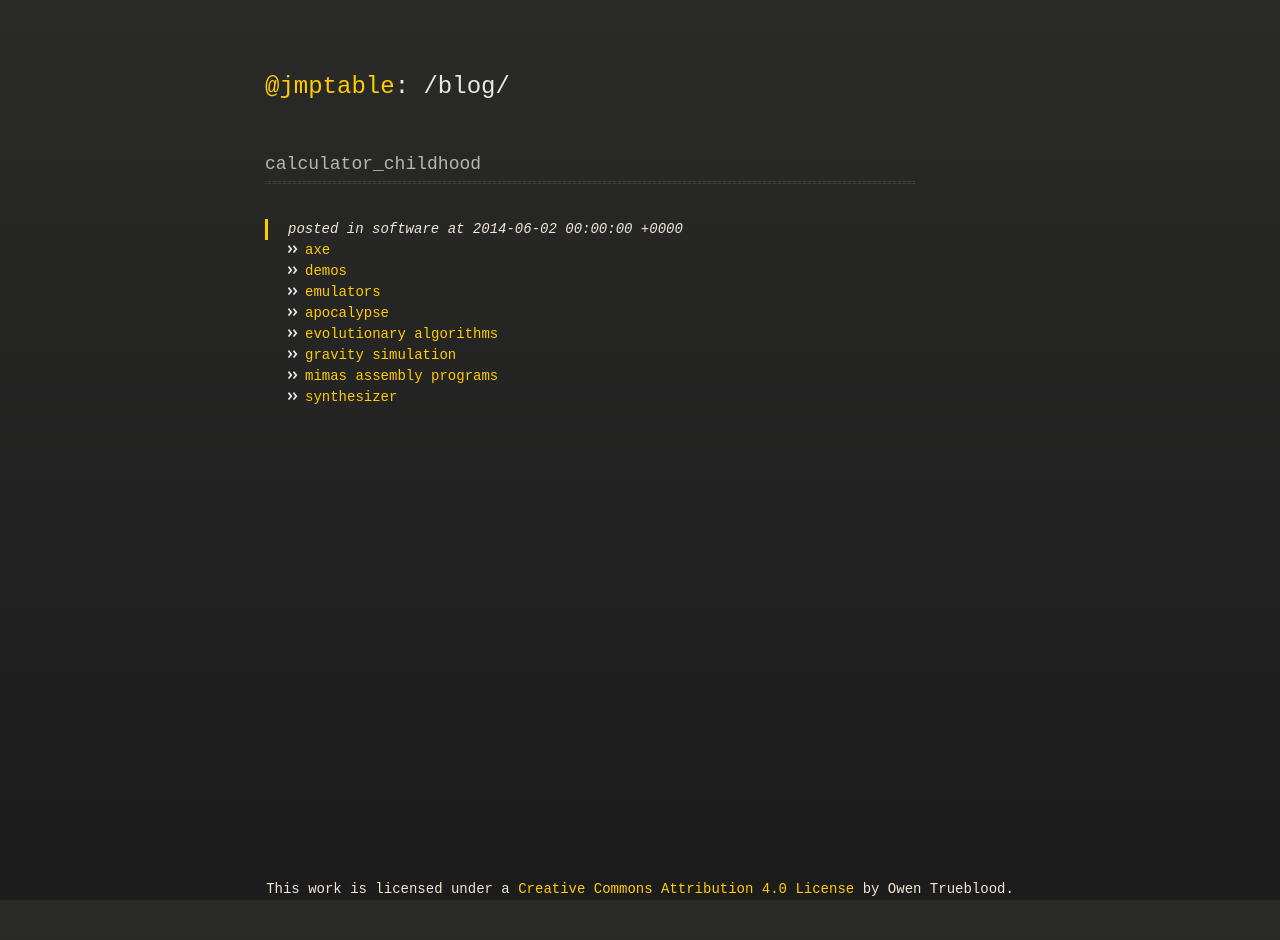
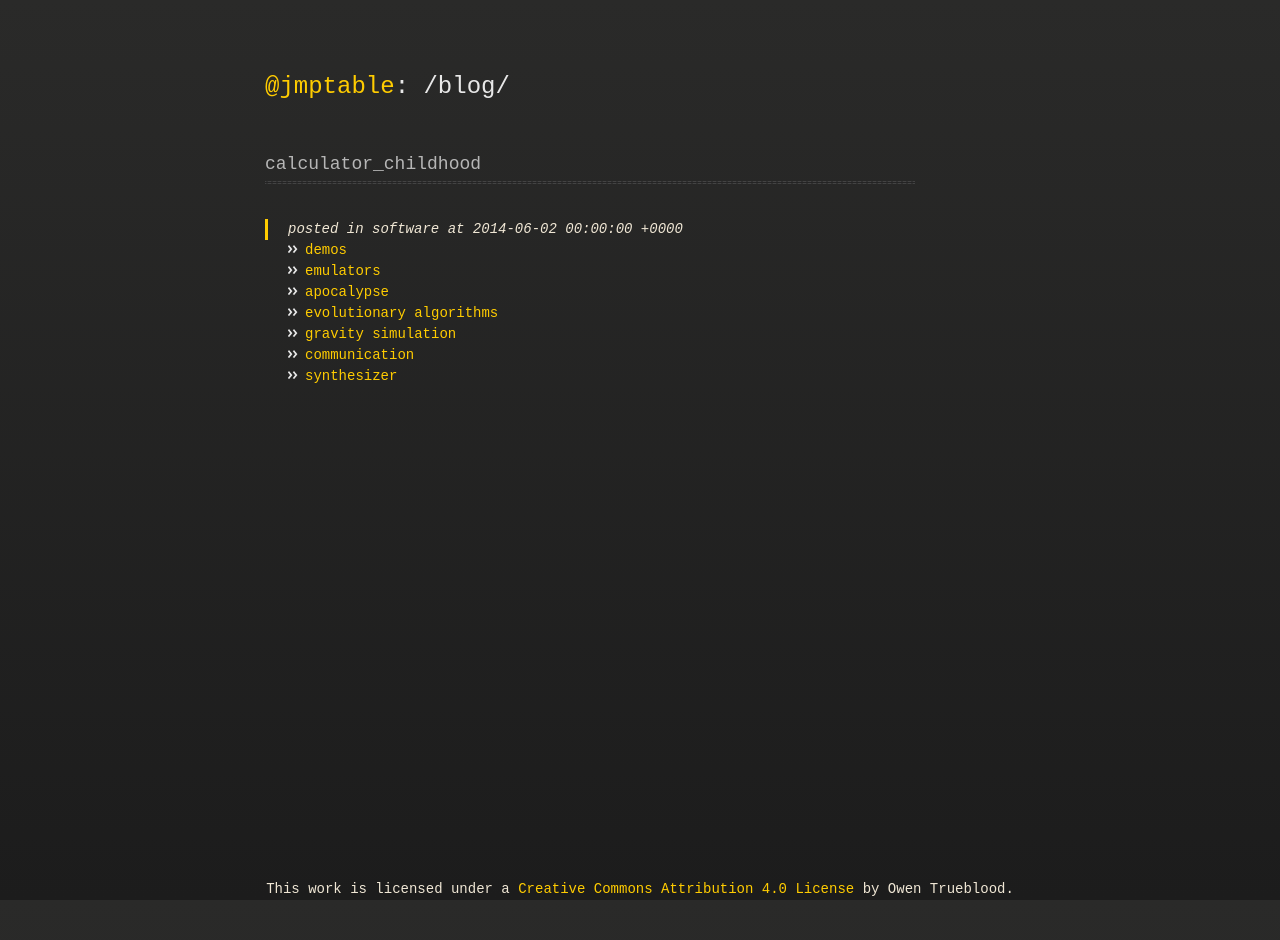
Before and after one commit to jmpinit/old-blog, a Jekyll site: the page built from _posts/2014-06-02-calculator_childhood.md, in a window 1280 px wide. Built offline with Jekyll 4.4.1, drawn with Linux system fonts in a browser that asks for light colours.

Commit message:
Fixed broken links from 905c8f3c7fcbcd409eac9b4e9a10383cea2b4dc7.

```diff
--- a/_posts/2014-06-02-calculator_childhood.md
+++ b/_posts/2014-06-02-calculator_childhood.md
@@ -8,11 +8,10 @@
 
 <!-- TODO Overview of calculator hacking in grade school -->
 
-* [axe](/subpost/2014/05/27/calculator_childhood_axe.html)
 * [demos](/subpost/2014/05/28/calculator_childhood_demos.html)
 * [emulators](/subpost/2014/05/29/calculator_childhood_emus.html)
 * [apocalypse](/subpost/2014/05/29/calculator_childhood_endworld.html)
 * [evolutionary algorithms](/subpost/2014/05/30/calculator_childhood_evo.html)
 * [gravity simulation](/subpost/2014/05/30/calculator_childhood_gravity.html)
-* [mimas assembly programs](/subpost/2014/05/31/calculator_childhood_mimas.html)
+* [communication](/subpost/2014/05/30/calculator_childhood_communication.html)
 * [synthesizer](/subpost/2014/06/01/calculator_childhood_synthpack.html)
```
